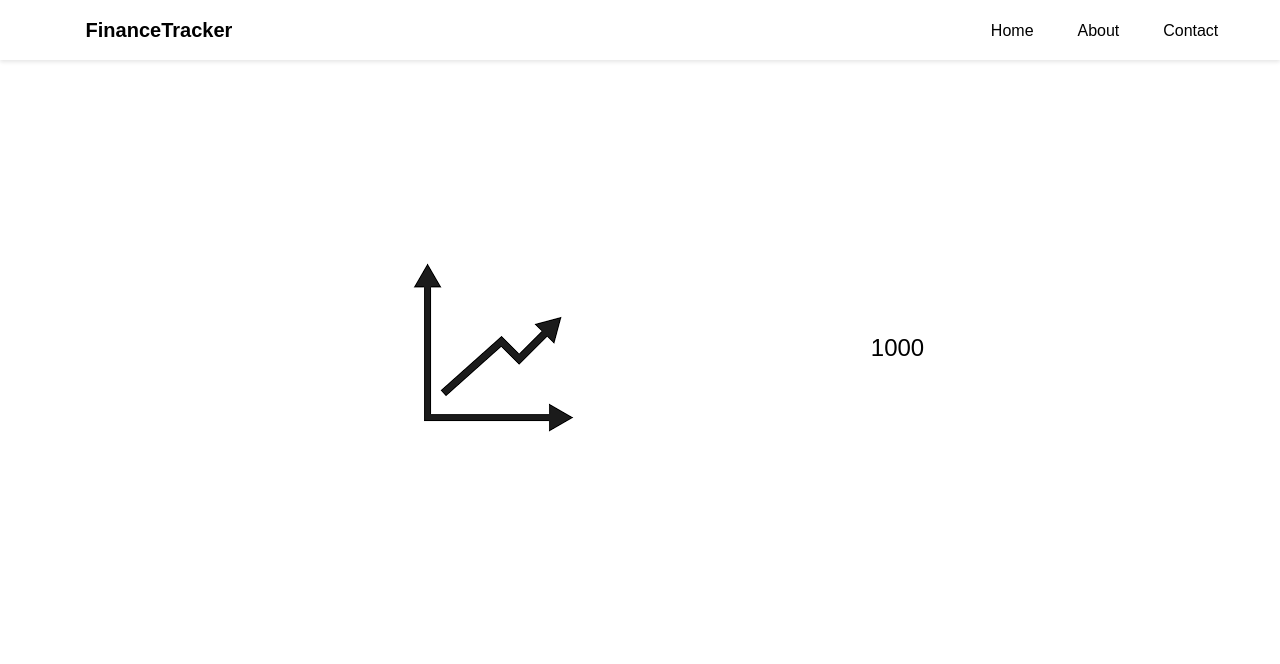
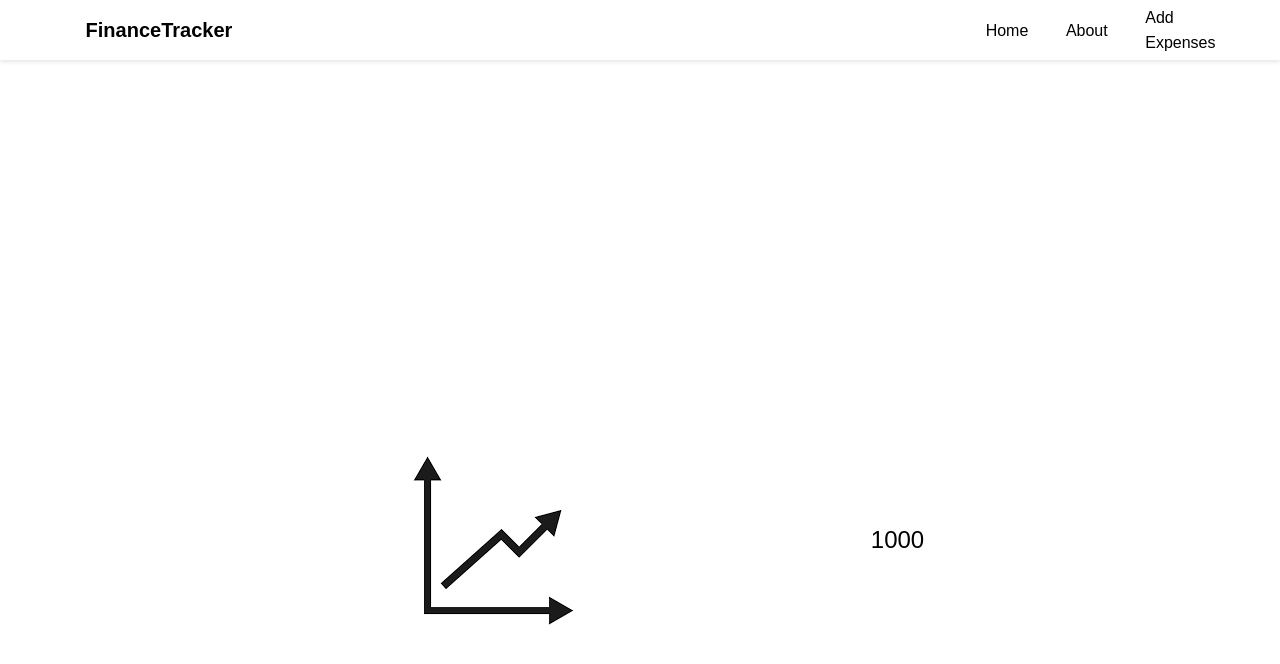
Before and after one commit to chrisxsolo/expensetracker, a Next.js app: page / in a window 1280 px wide. Shown: the top 664 px of the page. Built offline with nearby package versions, Linux system fonts and the light colour scheme.

Commit message:
changed formatting

```diff
--- a/app/components/Navbar.js
+++ b/app/Navbar.js
@@ -6,7 +6,7 @@ import styled from 'styled-components';
 
 
 const Navbar = styled.nav`
-  position: fixed;
+position: fixed;
   top: 0;
   left: 0;
   right: 0;
@@ -46,11 +46,6 @@ const NavLink = styled.li`
    justify-content:center;
    padding: 10%;
 
-
-   @media (min-width:769px) {
-       margin-bottom:0;
-       margin-right:10px;
-   }
    @media (max-width:769px) {
     padding: 10%;
    }
@@ -103,7 +98,7 @@ const NavbarComponent = () => {
                 </NavLink>
                 <NavLink>
                     <Link href="/contact">
-                        <LinkText>Contact</LinkText>
+                        <LinkText>Add Expenses</LinkText>
                     </Link>
                 </NavLink>
             </NavLinks>
--- a/app/globals.css
+++ b/app/globals.css
@@ -3,7 +3,6 @@
 @tailwind utilities;
 
 * {
-  box-sizing: border-box;
   padding: 0;
   margin: 0;
 }
@@ -12,6 +11,8 @@ html,
 body {
   max-width: 100vw;
   overflow-x: hidden;
+  padding-top: 70px;
+
 }
 
 a {
@@ -20,10 +21,5 @@ a {
 }
 
 .page-mask {
-  background: rgba(0, 0, 0, 0.5);
-  position: fixed;
-  top: 0;
-  right: 0;
-  bottom: 0;
-  left: 0;
+
 }
--- a/app/layout.js
+++ b/app/layout.js
@@ -1,21 +1,18 @@
 import { Inter } from 'next/font/google'
-import Navbar from './components//Navbar'
+import Navbar from './Navbar'
 import "./globals.css"
 
-const inter = Inter({ subsets: ['latin'] })
-
-export const metadata = {
-  title: 'Create Next App',
-  description: 'Generated by create next app',
+export default function RootLayout({children}){
+  return (
+    <html lang = "en">
+    <head>
+      <title>Next 13 Demo</title>
+      <meta name ="description" content= "Generated by create next app"/>
+    </head>
+    <body>
+      <Navbar />
+      <div>{children}</div>
+    </body>
+    </html>
+  );
 }
-
-export default function RootLayout({ children }) {
-  return (
-    <html lang="en">
-      <body className={inter.className}>
-        <Navbar />
-        <div className="main-content">{children}</div>
-      </body>
-    </html>
-  )
-}
--- a/app/page.js
+++ b/app/page.js
@@ -2,16 +2,19 @@
 import React from 'react';
 import styled from 'styled-components';
 
-const Grid = styled.div`
-  padding-top: 20%;
+const FlexContainer = styled.div`
   display: flex;
   flex-direction: row;
   gap: 15rem;
   justify-content: center;
   align-items: center;
+  text-align: center;
+  height: 100vh;
+
 `;
 
-const GridItem = styled.div`
+const FlexItem = styled.div`
+  text-align: center;
   height: 100%;
   display: flex;
   align-items: center;
@@ -23,7 +26,7 @@ const Image = styled.img`
   max-height: 100%;
 `;
 
-const SpendingLimit = styled(GridItem)`
+const SpendingLimit = styled(FlexItem)`
   font-size: 24px;
   font-family: "Poppins", sans-serif;
 `;
@@ -32,12 +35,12 @@ const Home = () => {
   const spendingLimit = 1000;
 
   return (
-    <Grid>
-      <GridItem>
+    <FlexContainer>
+      <FlexItem>
         <Image src="./finance.png" alt="Image" />
-      </GridItem>
+      </FlexItem>
       <SpendingLimit>{spendingLimit}</SpendingLimit>
-    </Grid>
+    </FlexContainer>
   );
 };
 
```
